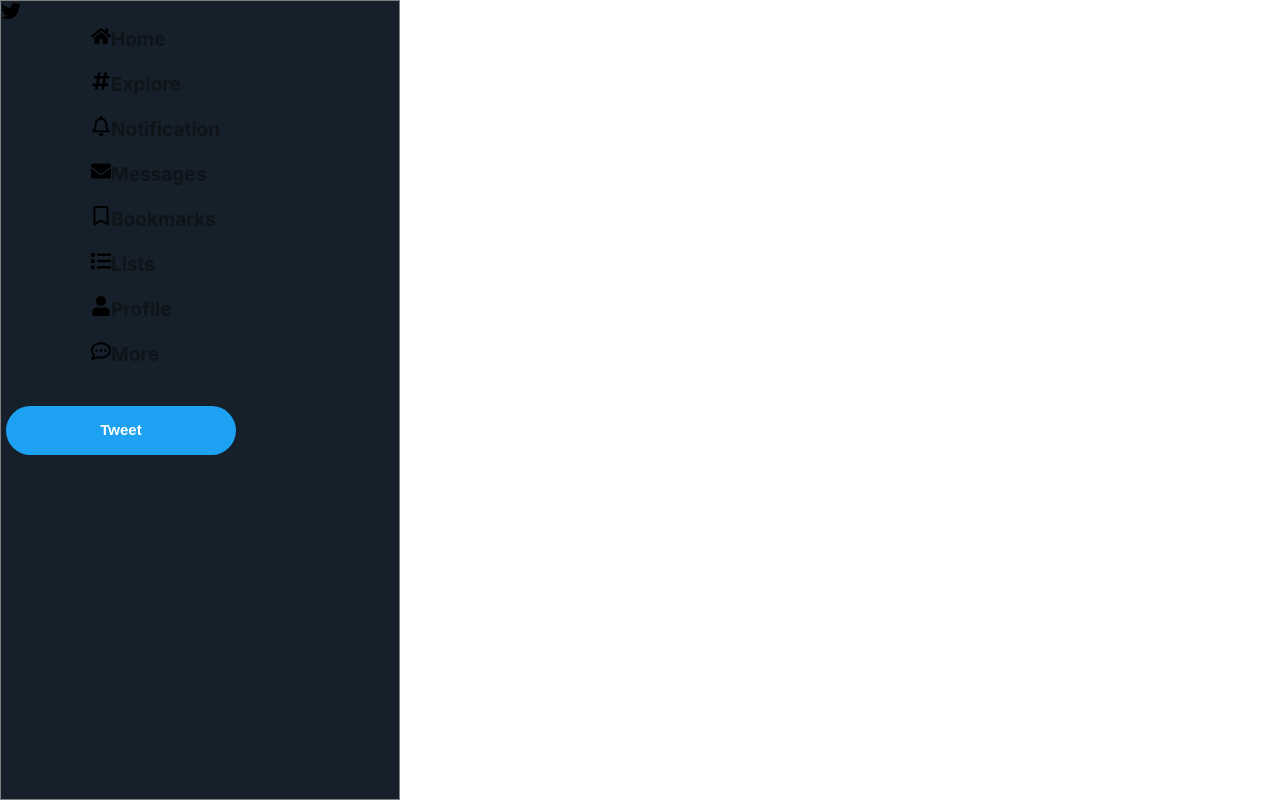
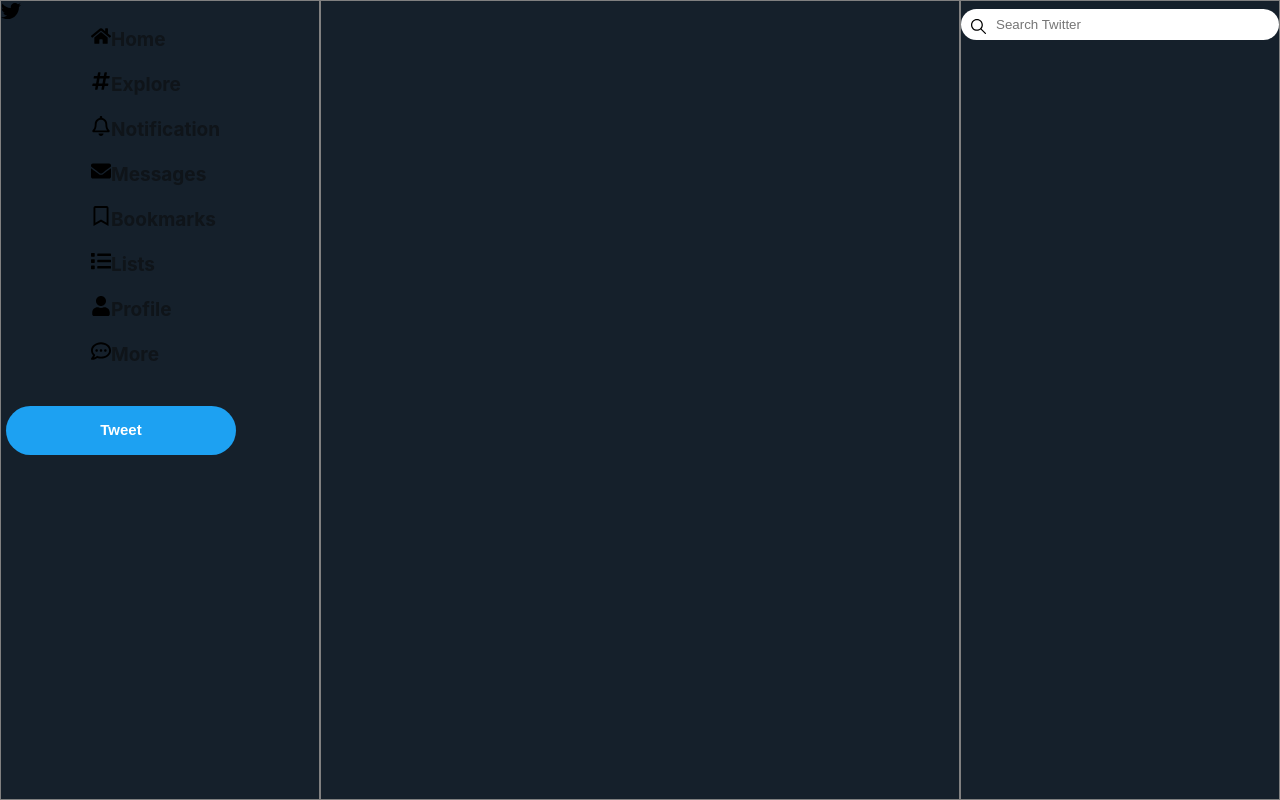
Before and after one commit to netty-carroll/hackathon-twitter, a React (Create React App) app: page / in a window 1280 px wide. Shown: the top 800 px of the page. Built offline with nearby package versions, Linux system fonts and the light colour scheme.

Commit message:
Css layout
site laid out in 3 sections

```diff
--- a/src/App.css
+++ b/src/App.css
@@ -6,32 +6,34 @@
   text-decoration: none;
 }
 
-body {
-  display: flex;
-  flex-direction: row;
+.body {
+
   font-family: system-ui, -apple-system, BlinkMacSystemFont, "Segoe UI", Roboto, Ubuntu, "Helvetica Neue", sans-serif;
   background-color: #ffffff;
   color: rgb(0, 0, 0);
   height: 100%;
 }
-
+.body {
+  display: flex;
+  flex-direction: row;
+}
 .left {
   background-color: #15202B;
-  width: 400px;
+  width: 25%;
   height: 100vh;
   border: 0.5px solid grey;
 }
 
 .centre {
   background-color: #15202B;
-  width: 800px;
+  width: 50%;
   height: 100vh;
   border: 0.5px solid grey;
 }
 
 .right {
   background-color: #15202B;
-  width: 350px;
+  width: 25%;
   height: 100vh;
   border: 1px solid grey;
 }
--- a/src/App.js
+++ b/src/App.js
@@ -4,7 +4,7 @@
 
 function App() {
   return (
-    <div>
+    <div className="body">
       <section className="left">
         <Navbar />
       </section>
```
